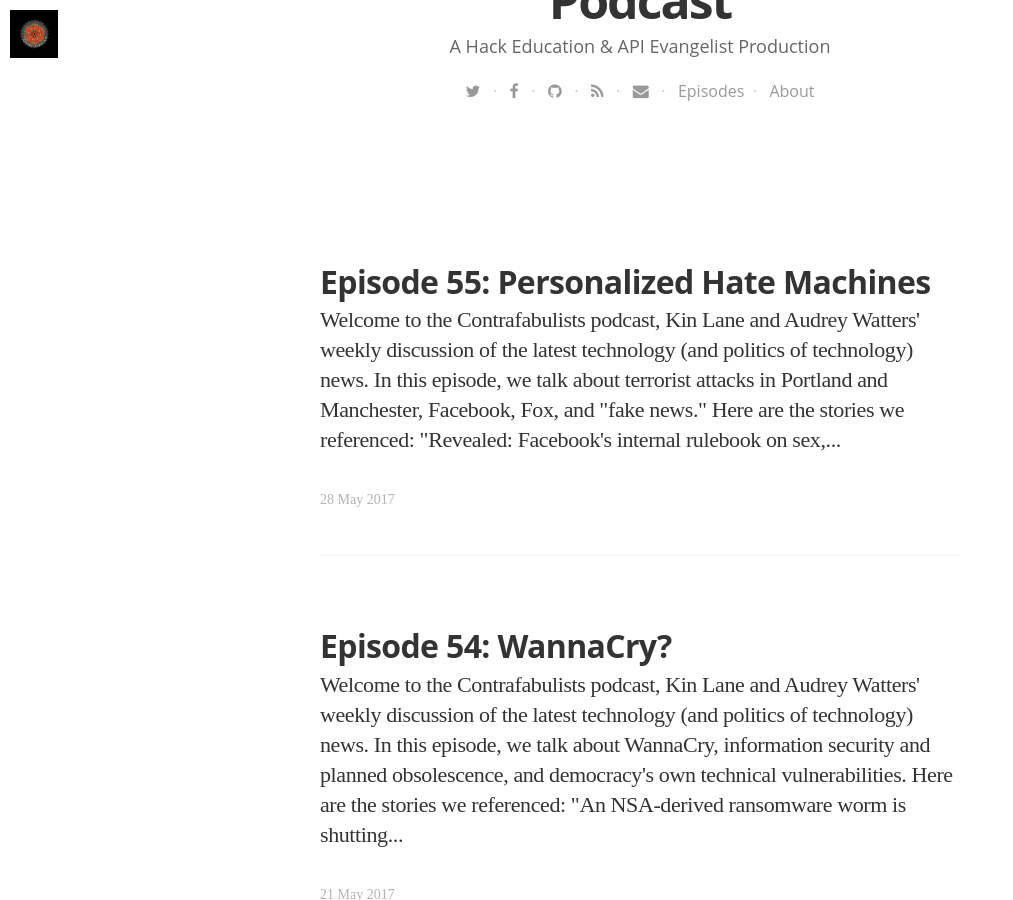
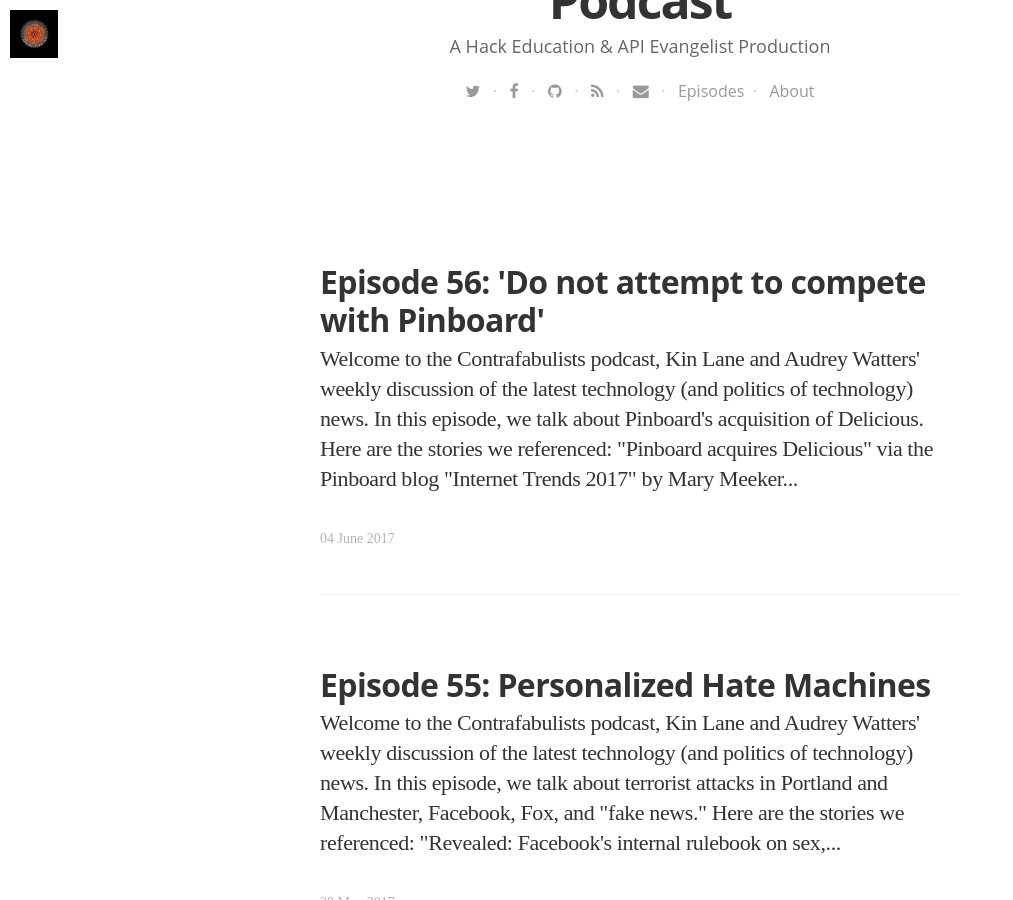
Before and after one commit to Contrafabulists/podcast, a Jekyll site: the page built from blog/index.html, in a window 1280 px wide and 900 px high, scrolled down 609 px. Shown: the whole window, without its empty margins (0-1013 px from the left). Built offline with Jekyll 4.4.1, drawn with Linux system fonts in a browser that asks for light colours; nearby versions of some CDN libraries; some web fonts are replaced; the list of posts is cut into pages by our own code; some of the changed text lies outside the part shown.

Commit message:
new episode

```diff
--- a/_data/podcasts.yaml
+++ b/_data/podcasts.yaml
@@ -810,3 +810,17 @@
   tags:
   - Technology
   - Politics
+- title: "Contrafabulists Episode 56"
+  summary: "In this episode, we talk about Pinboard's acquisition of Delicious."
+  description: "In this episode, we talk about Pinboard's acquisition of Delicious."
+  subtitle: "Tech, Scrutinized"
+  image: /assets/images/cog-big.png
+  audio_file: http://s3.amazonaws.com/contrafabulists/2017-06-04-episode-56.mp3
+  audio_length: 51471382
+  sound_cloud: https://soundcloud.com/contrafabulists/episode-56
+  duration: '0:35:44'
+  publish_date: "2017-06-04 14:50:00"
+  url: 2017/06/04/episode-56
+  tags:
+  - Technology
+  - Politics
--- /dev/null
+++ b/_posts/2017-06-04-episode-56.html
@@ -0,0 +1,23 @@
+---
+layout: post
+title: "Episode 56: 'Do not attempt to compete with Pinboard'"
+date: 2017-06-04 17:50:00 +0000
+image: https://s3.amazonaws.com/contrafabulists/2017-06-04-pin.jpg
+imagecredits: https://www.flickr.com/photos/incidencematrix/14862433823
+---
+<p>Welcome to the Contrafabulists podcast, <a href="http://kinlane.com">Kin Lane</a> and <a href="http://audreywatters.com">Audrey Watters</a>' weekly discussion of the latest technology (and politics of technology) news.</p>
+
+<p>In this episode, we talk about Pinboard's acquisition of Delicious.</p>
+
+<p>
+<iframe width="100%" height="166" scrolling="no" frameborder="no" src="https://w.soundcloud.com/player/?url=https%3A//api.soundcloud.com/tracks/326074023&amp;color=ff5500&amp;auto_play=false&amp;hide_related=false&amp;show_comments=true&amp;show_user=true&amp;show_reposts=false"></iframe>
+</p>
+
+<p>Here are the stories we referenced:</p>
+
+<ul>
+<li>"<a href="https://blog.pinboard.in/2017/06/pinboard_acquires_delicious/">Pinboard acquires Delicious</a>" via the Pinboard blog</li>
+<li>"<a href="http://www.kpcb.com/internet-trends">Internet Trends 2017</a>" by Mary Meeker</li>
+</ul>
+
+<p>Feedback is welcome. (You should <a href="mailto:kinlane@gmail.com">email Kin</a> with it though, not Audrey.)</p>
--- a/index.html
+++ b/index.html
@@ -8,8 +8,6 @@ layout: default
 
 <p><strong>To Subscribe</strong>: You can subscribe to the podcast via iTunes, Stitcher, or <a href="https://soundcloud.com/contrafabulists">Soundcloud</a> (or via any other app that supports <a href="http://podcast.contrafabulists.com/feed.xml">RSS</a>). The <a href="http://podcast.contrafabulists.com/blog/">show notes</a> can be found <a href="http://podcast.contrafabulists.com/blog/">on this blog</a> and can also be subscribed to <a href="http://podcast.contrafabulists.com/blog.xml">via RSS</a>. These are all included as part of <a href="http://hackeducation.us5.list-manage1.com/subscribe?u=0ab07657df870af8eb101b4e5&id=c0e1f570cf">the weekly Contrafabulists Newsletter</a>.</p>
 
-<p><strong>Latest Episode: <a href="http://podcast.contrafabulists.com/2017/05/28/episode-55">55: Personalized Hate Machines</a></strong>
-
-<p><strong>Latest Underground History: <a href="http://podcast.contrafabulists.com/2017/02/15/underground-doomsday-clock">Volume 3: The Doomsday Clock</a></strong></p>
+<p><strong>Latest Episode: <a href="http://podcast.contrafabulists.com/2017/06/04/episode-56">56:'Do not attempt to compete with Pinboard'</a></strong>
 
 <p style="text-align: right; font-size:12px"><em>Image credits: <a href="http://bryanmmathers.com">Bryan Mathers</a>. Intro audio credits: "<a href="https://files.freemusicarchive.org/music%2FWFMU%2FAll-Star_Trio%2FAntique_Phonograph_Music_Program_01192016%2FAll-Star_Trio_-_01_-_Oh_By_Jingo.mp3">Oh By Jingo</a>" via the All Star Trio</em></p>
```
